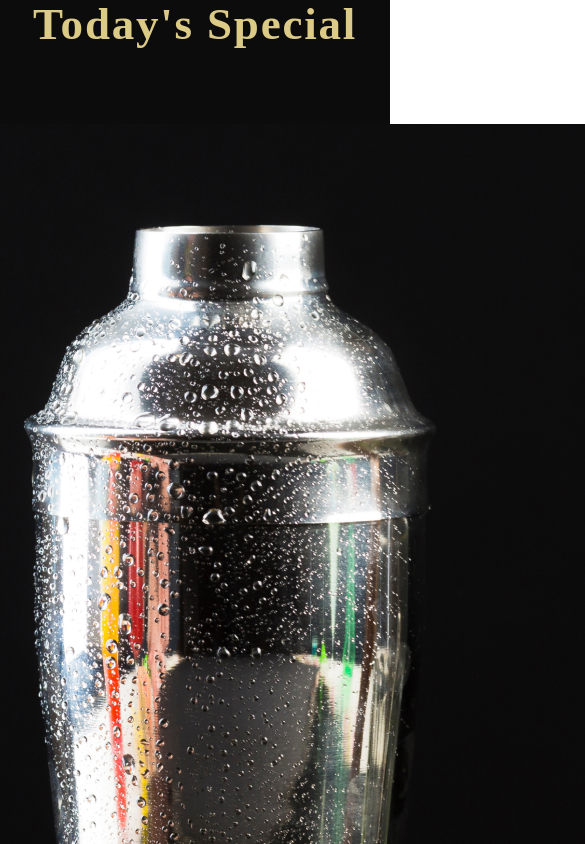
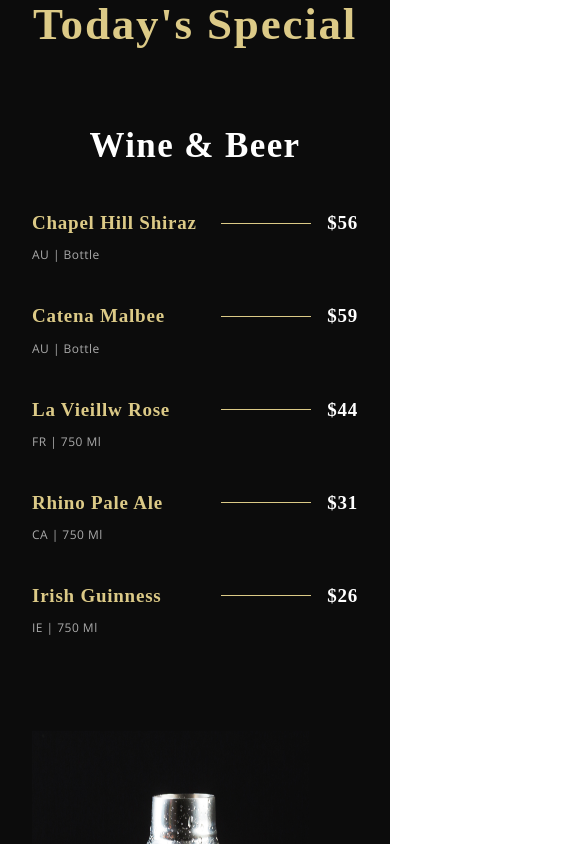
Before and after one commit to kruciall/Restaurant-FrontEnd, a React (Create React App) app: page / in a window 390 px wide. Shown: the part 3620-4464 px from the top of the page, 585 px wide, since content can reach past the window. Built offline with nearby package versions, Linux system fonts and the light colour scheme; a web font is replaced by a local one.

Commit message:
implement and styled special menu component add media screen size for mobile, tablet and web

```diff
--- a/src/container/Menu/SpecialMenu.css
+++ b/src/container/Menu/SpecialMenu.css
@@ -16,3 +16,69 @@
   align-items: flex-start;
   flex-direction: row;
 }
+
+.app__specialMenu-menu_heading {
+  font-family: var(--font-base);
+  font-weight: 600;
+  font-size: 45px;
+  line-height: 58.5px;
+  letter-spacing: 0.04em;
+  color: var(--color-white);
+}
+
+.app__specialMenu-menu_wine, .app__specialMenu-menu_cocktails {
+  flex: 1;
+  width: 100%;
+  flex-direction: column;
+}
+
+.app__specialMenu-menu_img {
+  width: 410px;
+  margin: 0 2rem;
+}
+
+.app__specialMenu-menu_img img {
+width: 85%;
+height: auto;
+}
+
+.app__specialMenu_menu_items {
+  display: flex;
+  flex-direction: column;
+
+
+  margin: 1.5rem 0;
+  width: 100%;
+}
+
+@media screen and (max-width: 2000px) {
+  .app__specialMenu-menu_img {
+    width: 650px;
+
+  }
+  .app__specialMenu-menu_img img {
+    height: 820px;
+  }
+}
+
+@media screen and (max-width: 1150px) {
+  .app__specialMenu-menu {
+    flex-direction: column;
+    align-items: center;
+    width: 100%;
+  }
+  .app__specialMenu-menu_img {
+    margin: 3rem 0;
+  }
+}
+
+@media screen and (max-width: 650px) {
+  .app__specialMenu-menu_img {
+    width: 100%;
+
+  }
+  .app__specialMenu-menu_heading {
+    font-size: 35px;
+    line-height: 45px;
+  }
+}
--- a/src/container/Menu/SpecialMenu.jsx
+++ b/src/container/Menu/SpecialMenu.jsx
@@ -12,7 +12,7 @@
         {/* Wine Menu Div */}
     <div className='app__specialMenu-menu'>
       <div className='app__specialMenu-menu_wine flex__center'>
-        <p className='app__specialMenu_menu_heading'>Wine & Beer</p>
+        <p className='app__specialMenu-menu_heading'>Wine & Beer</p>
         <div className='app__specialMenu_menu_items'>
           {data.wines.map((wine, index) => (
             <MenuItem key={wine.title + index} title={wine.title} price={wine.price} tags={wine.tags}/>
@@ -26,7 +26,7 @@
 
             {/* Cocktail Menu Div */}
       <div className='app__specialMenu-menu_cocktails flex__center'>
-        <p className='app__specialMenu_menu_heading'>Wine & Beer</p>
+        <p className='app__specialMenu-menu_heading'>Cocktails</p>
         <div className='app__specialMenu_menu_items'>
           {data.cocktails.map((cocktail, index) => (
             <MenuItem key={cocktail.title + index} title={cocktail.title} price={cocktail.price} tags={cocktail.tags}/>
```
